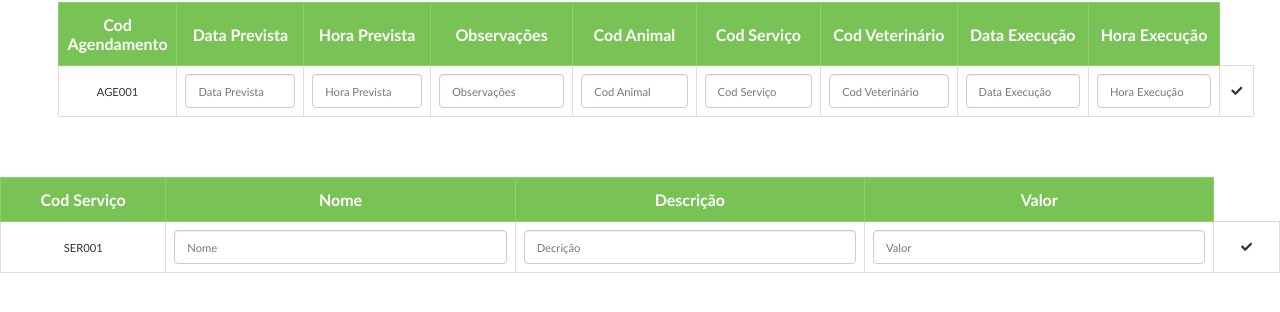
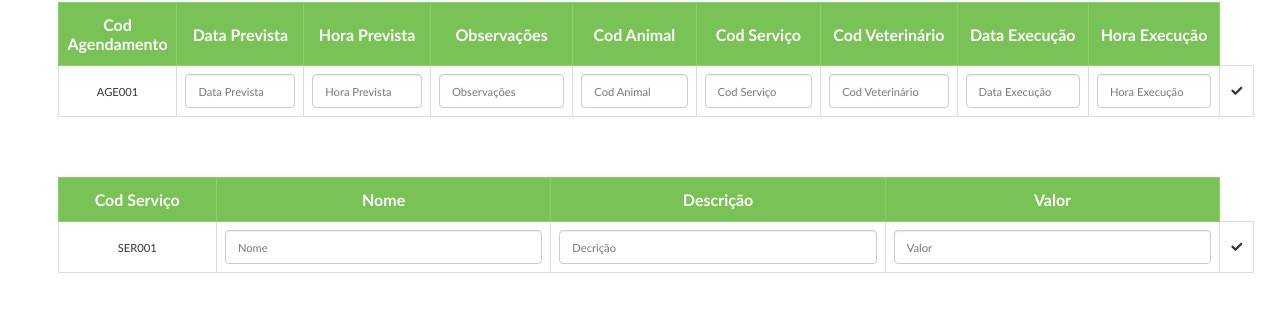
Before and after one commit to thiago4455/ProjetoDeAplicativos, a PHP site: page /servico.php in a window 1280 px wide. Shown: the part 200-512 px from the top of the page. Run offline with PHP 8.4, Linux system fonts and the light colour scheme; the visitor is signed in with stand-in values (Sample User, id 1); data that the repository does not hold is empty; some libraries are stand-ins or nearby versions.

Commit message:
CSS
Adicionado o . no inserir e acrescentado o .showSrv

```diff
--- a/htttp/assets/css/cssAplicacao.css
+++ b/htttp/assets/css/cssAplicacao.css
@@ -652,6 +652,13 @@
     margin-right: 2%;
 }
 
+.tamanhoTabelaSrv{
+	width: auto;
+    display: flex;
+    margin-left: 4.5%;
+    margin-right: 2%;
+}
+
 .logout{
 	display: flex;
 	margin-top: auto;
@@ -670,10 +677,11 @@
 	display: none;
 }
 
-iconesInserir{
+.iconesInserir{
 	width: 2.7%;
 	flex-direction: row;
 }
+
 
 .show{
 	display: table-cell;
@@ -702,3 +710,8 @@ iconesInserir{
 .btnEdit:hover, .btnDel:hover, .btnIns:hover{
 	color: #89D265;
 }
+
+.showSrv{
+    display: table-cell;
+    flex-direction: row;
+}
```
